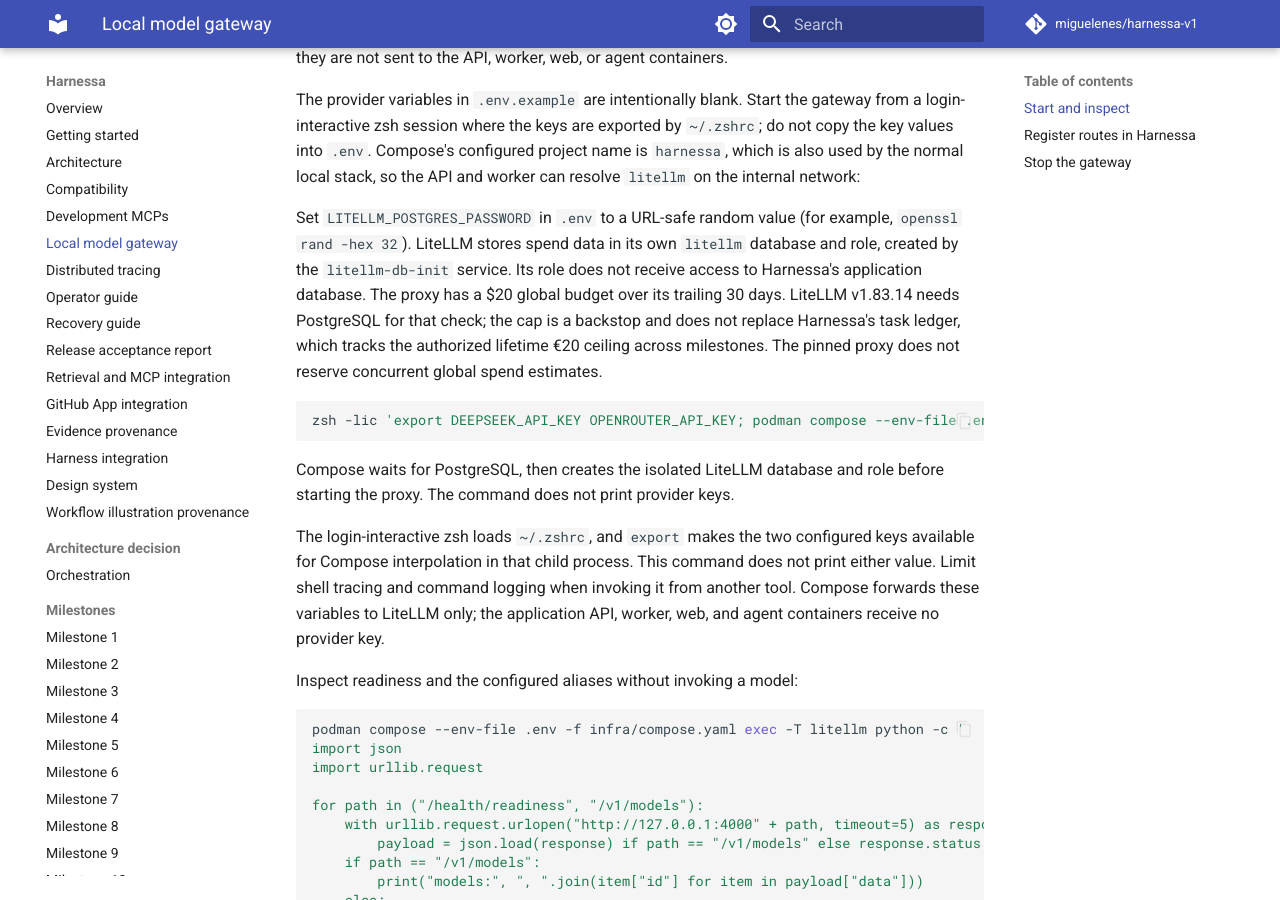
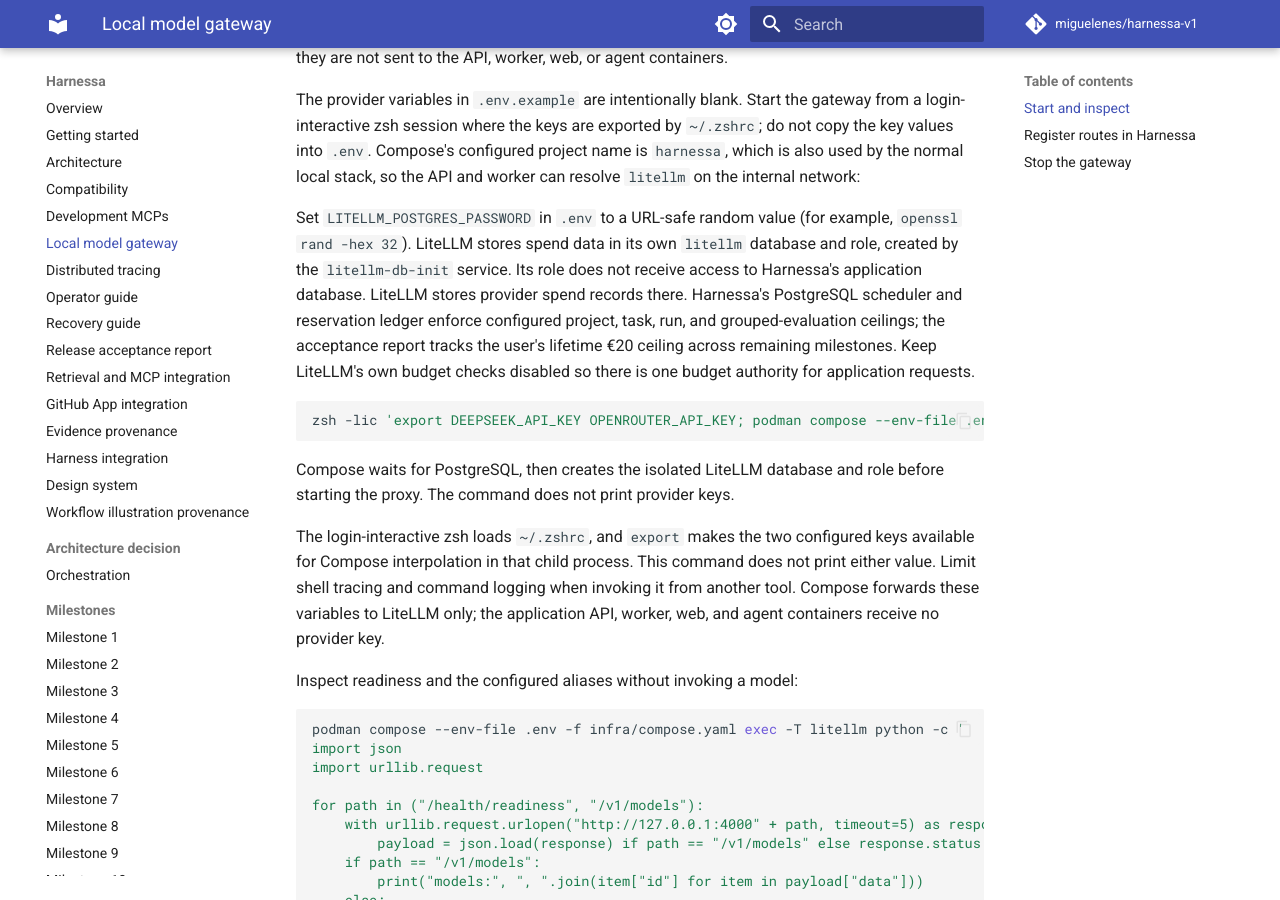
Before and after one commit to miguelenes/harnessa-v1, an MkDocs documentation site: the page built from docs/development/model-gateway-local.md, in a window 1280 px wide and 900 px high, scrolled down 661 px. Built offline with MkDocs 1.6.1 and Material for MkDocs 9.7.7, drawn with Linux system fonts in a browser that asks for light colours; comment, search, counter and statistics services are not loaded.

Commit message:
Keep model budget authority in Harnessa

````diff
--- a/docs/development/model-gateway-local.md
+++ b/docs/development/model-gateway-local.md
@@ -31,11 +31,12 @@ worker can resolve `litellm` on the internal network:
 Set `LITELLM_POSTGRES_PASSWORD` in `.env` to a URL-safe random value (for
 example, `openssl rand -hex 32`). LiteLLM stores spend data in its own
 `litellm` database and role, created by the `litellm-db-init` service. Its role
-does not receive access to Harnessa's application database. The proxy has a
-$20 global budget over its trailing 30 days. LiteLLM v1.83.14 needs PostgreSQL
-for that check; the cap is a backstop and does not replace Harnessa's task
-ledger, which tracks the authorized lifetime €20 ceiling across milestones.
-The pinned proxy does not reserve concurrent global spend estimates.
+does not receive access to Harnessa's application database. LiteLLM stores
+provider spend records there. Harnessa's PostgreSQL scheduler and reservation
+ledger enforce configured project, task, run, and grouped-evaluation ceilings;
+the acceptance report tracks the user's lifetime €20 ceiling across remaining
+milestones. Keep LiteLLM's own budget checks disabled so there is one budget
+authority for application requests.
 
 ```sh
 zsh -lic 'export DEEPSEEK_API_KEY OPENROUTER_API_KEY; podman compose --env-file .env -f infra/compose.yaml up -d litellm'
````
Also changed, not shown: docs/acceptance-report.md (+1 -1 lines), docs/milestones/13.md (+1 -1 lines), 1 other file.
